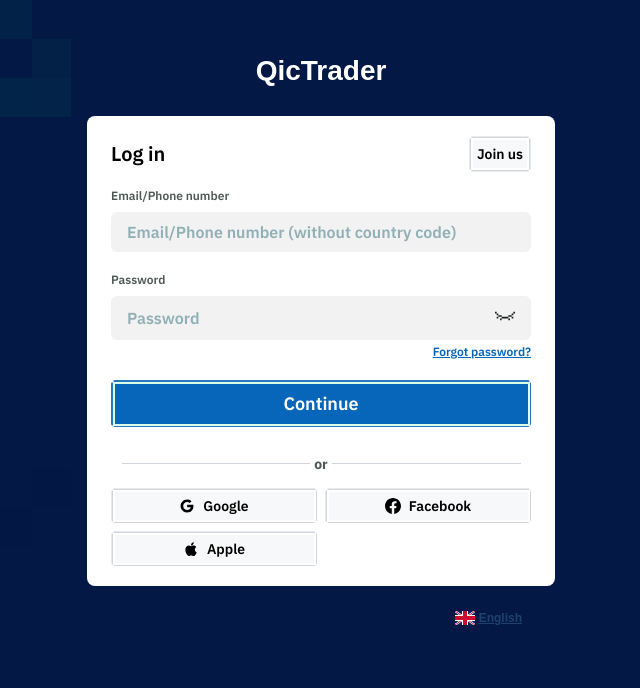
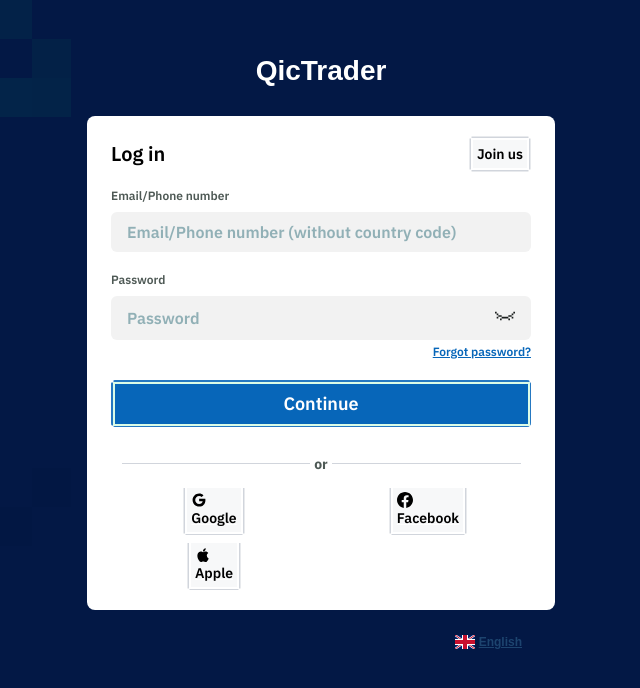
Before and after one commit to Rustam-kha/pages-join-register-master, a Next.js app: page /en/login in a window 1280 px wide. Shown: the top 688 px of the page, without its empty margins (319-959 px from the left). Built offline with nearby package versions, Linux system fonts and the light colour scheme.

Commit message:
Update LoginForm.tsx

```diff
--- a/components/LoginForm.tsx
+++ b/components/LoginForm.tsx
@@ -161,8 +161,7 @@
                     {item.name}
                   </>
                 }
-                textSize="text-sm font-bold text-[#1D446F]  w-full justify-center flex gap-2"
-                className="w-full cursor-pointer"
+                 className="text-xs text-right font-semibold -mt-1 text-[#1D446F] underline"
               />
             ))}
           </div>
```
